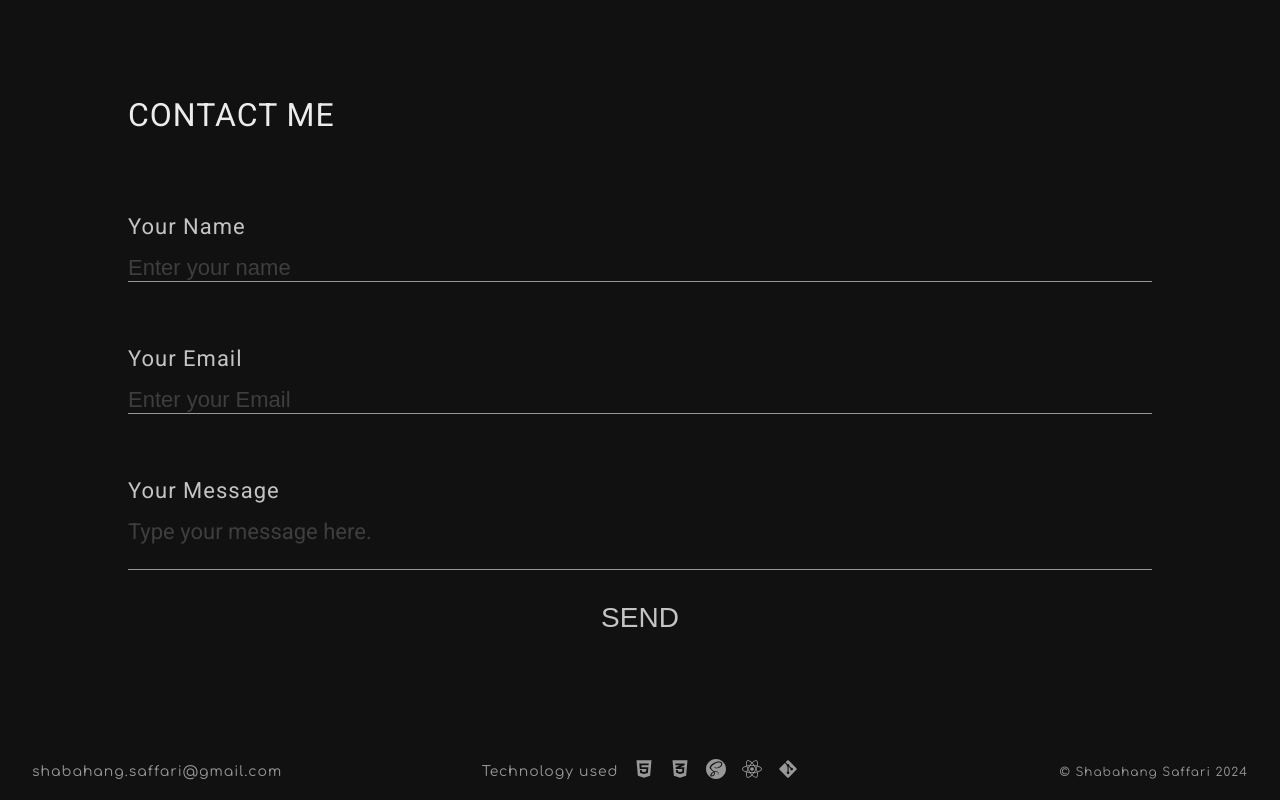
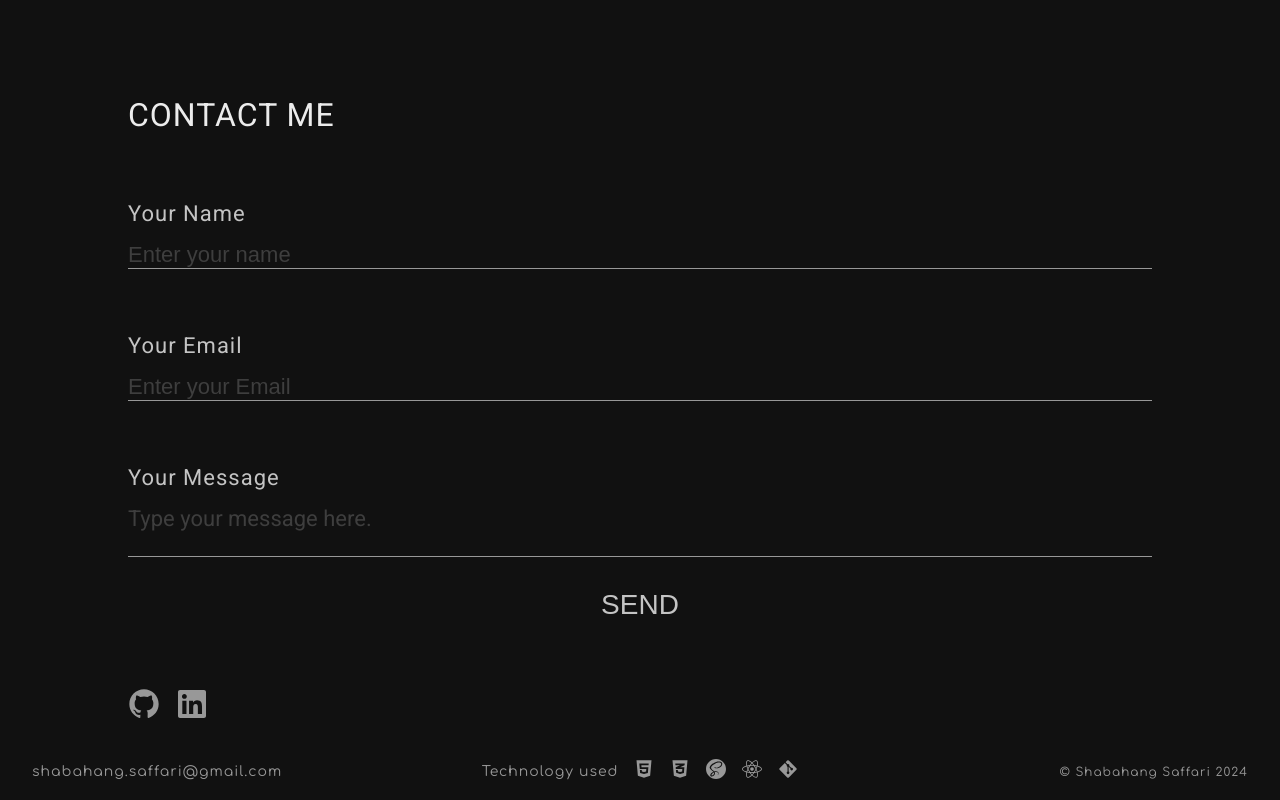
Before and after one commit to Shabahang-Saffari/Portfolio-Website, a React (Vite) app: page / in a window 1280 px wide. Shown: the part 2112-2912 px from the top of the page. Built offline with nearby package versions, Linux system fonts and the light colour scheme.

Commit message:
adding Social links to Contact Page

```diff
--- a/src/Sass/_functions.scss
+++ b/src/Sass/_functions.scss
@@ -3,6 +3,12 @@
 @mixin flex_center() {
   display: flex;
   justify-content: center;
+  align-items: center;
+}
+
+@mixin flex_start() {
+  display: flex;
+  justify-content: start;
   align-items: center;
 }
 
--- a/src/components/Contact/Contact.jsx
+++ b/src/components/Contact/Contact.jsx
@@ -8,15 +8,7 @@ import { useRef, useEffect } from "react";
 import emailjs from "@emailjs/browser";
 import Footer from "./Footer";
 
-// const button_variants = {
-//   hover: {
-//     y: [5, 0, 5],
-//     // textShadow: "0px 0px 10px rgb(255,255,255)",
-//     transition: {
-//       y: { repeat: Infinity, duration: 1.5 },
-//     },
-//   },
-// };
+import { social_links } from "../data";
 
 const Contact = () => {
   const my_form_ref = useRef();
@@ -24,8 +16,14 @@ const Contact = () => {
   const user_email_ref = useRef();
   const user_msg_ref = useRef();
 
-  const { hover_on_available, exit_available_hover, dark_mode, activate_page } =
-    useGlobalContext();
+  const {
+    hover_on_available,
+    exit_available_hover,
+    dark_mode,
+    activate_page,
+    hover_on_scroll_bar,
+    exit_scroll_bar_hover,
+  } = useGlobalContext();
 
   // **************   Send btn Effect  ***************
 
@@ -159,6 +157,30 @@ const Contact = () => {
             </motion.button>
           </div>
         </form>
+        <div
+          className="social_links_container"
+          onMouseOver={hover_on_scroll_bar}
+          onMouseLeave={exit_scroll_bar_hover}
+        >
+          {social_links.map((link) => {
+            const { id, name, url, icon } = link;
+            return (
+              <motion.a
+                className="social_links"
+                key={id}
+                href={url}
+                transition={{ type: "spring", stiffness: 300 }}
+                whileHover={{
+                  scale: 1.2,
+                  x: 8,
+                  y: -8,
+                }}
+              >
+                {icon}
+              </motion.a>
+            );
+          })}
+        </div>
       </div>
       <Footer />
     </div>
--- a/src/components/Contact/contact.scss
+++ b/src/components/Contact/contact.scss
@@ -15,19 +15,35 @@
   position: relative;
   overflow: hidden;
   scroll-margin: 6rem;
-  // scroll-snap-align: end;
   font-family: "Roboto", sans-serif;
   color: $primary_300;
   letter-spacing: 1px;
 
-  height: calc(100vh - 6rem); //Just in case the "svh" is not supported!
-  // height: calc(100svh - 6rem);
+  height: 100%;
 
   margin-top: 20rem;
   padding: 2rem 0;
   transition: $transition;
   // border: 2px solid rgb(211, 226, 0) !important;
 }
+
+// .contact_page_wrapper {
+//   position: relative;
+//   overflow: hidden;
+//   scroll-margin: 6rem;
+//   // scroll-snap-align: end;
+//   font-family: "Roboto", sans-serif;
+//   color: $primary_300;
+//   letter-spacing: 1px;
+
+//   height: calc(100vh - 6rem); //Just in case the "svh" is not supported!
+//   // height: calc(100svh - 6rem);
+
+//   margin-top: 20rem;
+//   padding: 2rem 0;
+//   transition: $transition;
+//   // border: 2px solid rgb(211, 226, 0) !important;
+// }
 
 .contact_page_content {
   overflow: hidden;
@@ -162,6 +178,34 @@ textarea {
   }
 }
 
+.social_links_container {
+  width: 100%;
+  @include flex_center;
+  gap: 1rem;
+  margin-top: 2rem;
+  margin-bottom: 2rem;
+
+  // border: 2px solid rgb(211, 226, 0) !important;
+}
+.social_links {
+  @include flex_center;
+  font-size: 2rem;
+  color: $primary_300;
+  // border: 2px solid rgb(211, 226, 0) !important;
+
+  &:hover {
+    color: $secondary_100;
+  }
+}
+
+.light_mode .social_links {
+  color: $primary_500;
+
+  &:hover {
+    color: $tertiary-300;
+  }
+}
+
 // ****************************************
 // ************    Tablet   **************
 // ****************************************
@@ -177,6 +221,19 @@ textarea {
     height: calc(100svh - 6rem);
     width: 85%;
 
+    // border: 2px solid rgb(211, 226, 0) !important;
+  }
+  .social_links_container {
+    width: 100%;
+    @include flex_start;
+    gap: 2rem;
+    margin-top: 0;
+    margin-bottom: 0;
+
+    // border: 2px solid rgb(211, 226, 0) !important;
+  }
+  .social_links {
+    font-size: 3rem;
     // border: 2px solid rgb(211, 226, 0) !important;
   }
 }
@@ -298,4 +355,13 @@ textarea {
       // border: 2px solid rgb(211, 226, 0) !important;
     }
   }
+  .social_links_container {
+    gap: 1rem;
+    margin-bottom: 4rem;
+    // border: 2px solid rgb(211, 226, 0) !important;
+  }
+  .social_links {
+    font-size: 2rem;
+    // border: 2px solid rgb(211, 226, 0) !important;
+  }
 }
--- a/src/components/data.jsx
+++ b/src/components/data.jsx
@@ -69,15 +69,15 @@ export const inner_links = [
 export const social_links = [
   {
     id: nanoid(),
+    name: "GitHub",
+    url: "https://www.github.com/Shabahang-Saffari",
+    icon: <GrGithub />,
+  },
+  {
+    id: nanoid(),
     name: "Linkedin",
     url: "https://www.linkedin.com/in/shabahang-saffari",
     icon: <FaLinkedin />,
-  },
-  {
-    id: nanoid(),
-    name: "GitHub",
-    url: "https://www.github.com/Shabahang-Saffari",
-    icon: <GrGithub />,
   },
 ];
 
```
